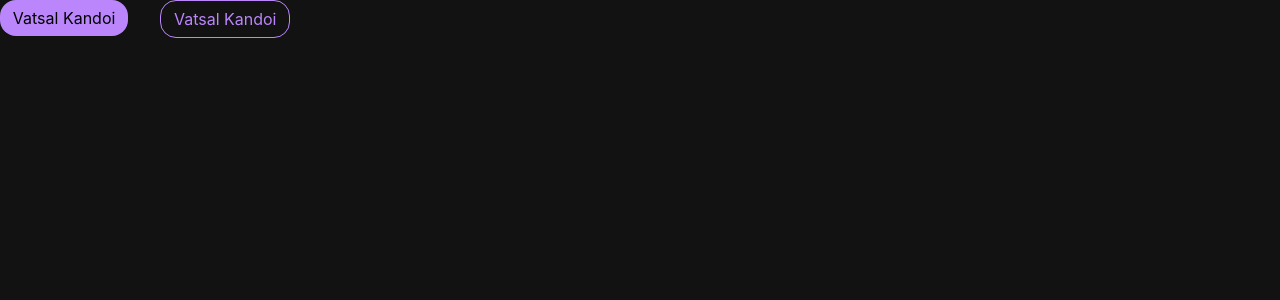
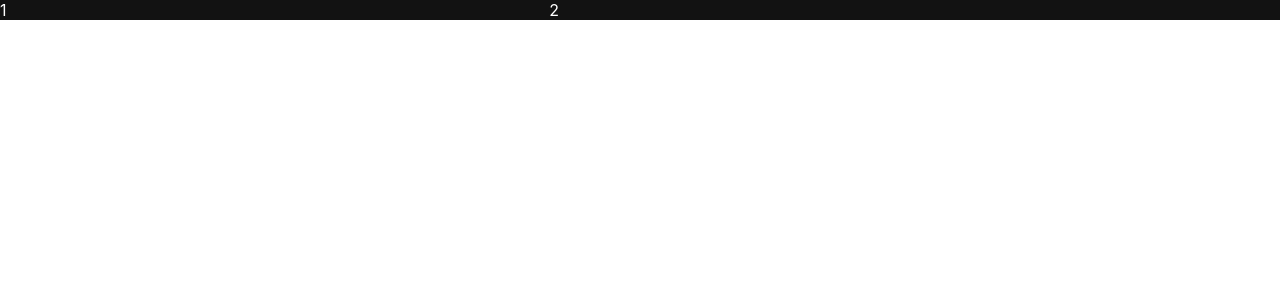
Before and after one commit to vatsal-kandoi/vatsal-kandoi.github.io, a React (Create React App) app: page / in a window 1280 px wide. Shown: the top 300 px of the page. Built offline with nearby package versions, Linux system fonts and the light colour scheme; the HTML template or start-up script is replaced by a standard one.

Commit message:
Added grids

```diff
--- a/package.json
+++ b/package.json
@@ -2,6 +2,7 @@
   "name": "portfolio",
   "version": "0.1.0",
   "private": true,
+  "homepage": "https://vatsal-kandoi.github.io/",
   "dependencies": {
     "@testing-library/jest-dom": "^5.17.0",
     "@testing-library/react": "^13.4.0",
@@ -17,6 +18,8 @@
     "web-vitals": "^2.1.4"
   },
   "scripts": {
+    "predeploy": "npm run build",
+    "deploy": "gh-pages -d build",
     "start": "react-scripts start",
     "build": "react-scripts build",
     "test": "react-scripts test",
--- a/src/App.tsx
+++ b/src/App.tsx
@@ -1,11 +1,8 @@
 import * as React from 'react';
+import { ThemeProvider } from "styled-components";
 import ThemeProviderContext from "./contexts/themeprovider";
-import { ThemeProvider } from "styled-components";
 import useThemeProvider from "./hooks/themeprovider";
-import Layer from './components/layer/layer';
-import { Button, IconButton } from './components/buttons';
-import Stack from './components/stack/stack';
-import Pill from './components/pill/pill';
+import Home from './views/home';
 
 const App: React.FC<{}> = () => {
   const {themeContextValue, theme} = useThemeProvider();
@@ -13,16 +10,7 @@ const App: React.FC<{}> = () => {
   return (
       <ThemeProviderContext.Provider value={themeContextValue}>
         <ThemeProvider theme={theme}>
-          <Layer style={{minHeight: "100vh"}}>
-            <Stack spacing={2}>
-              <Pill outlined={false}>
-                <>Vatsal Kandoi</>
-              </Pill>
-              <Pill outlined={true}>
-                <>Vatsal Kandoi</>
-              </Pill>
-            </Stack>
-          </Layer>
+          <Home></Home>
         </ThemeProvider>
       </ThemeProviderContext.Provider>
   );
--- /dev/null
+++ b/src/components/grid/grid.tsx
@@ -0,0 +1,45 @@
+import * as React from "react";
+import { GridContainer, GridItem } from "./styles";
+import { normalizeBreakPoints } from "../../utils/themes";
+
+interface IGridProps extends React.HTMLAttributes<HTMLDivElement> {
+    children: React.ReactElement | React.ReactElement[];
+    /** True if this is a grid container */
+    container?: boolean;
+    /** True if it is a grid item */
+    item?: boolean;
+    /** spacing between items in the container */
+    spacing?: 0 | 1 | 2 | 3 | 4 | 5 | 6;
+    /** sizes of the item at various break-points */
+    xs?: 1 | 2 | 3 | 4 | 5 | 6 | 7 | 8 | 9 | 10 | 11 | 12;
+    sm?: 1 | 2 | 3 | 4 | 5 | 6 | 7 | 8 | 9 | 10 | 11 | 12;
+    md?: 1 | 2 | 3 | 4 | 5 | 6 | 7 | 8 | 9 | 10 | 11 | 12;
+    lg?: 1 | 2 | 3 | 4 | 5 | 6 | 7 | 8 | 9 | 10 | 11 | 12;
+    xl?: 1 | 2 | 3 | 4 | 5 | 6 | 7 | 8 | 9 | 10 | 11 | 12;
+}
+
+const Grid: React.FC<IGridProps> = (props) => {
+    const {children, container, item, spacing, xs, sm, md, lg, xl, ...remaingProps} = props;
+
+    if (item) {
+        const new_breakpoints = normalizeBreakPoints(xs, sm, md, lg, xl);
+
+        return (
+            <GridItem $xl={new_breakpoints.xl} $md={new_breakpoints.md}
+                    $sm={new_breakpoints.sm} $lg={new_breakpoints.lg}
+                    $xs={new_breakpoints.xs}
+                    {...remaingProps}>
+                {children}
+            </GridItem>
+        );
+    }
+
+    return (
+        <GridContainer $spacing={spacing || 0} {...remaingProps}>
+            {children}
+        </GridContainer>
+    );
+}
+
+
+export default Grid;
--- /dev/null
+++ b/src/components/grid/styles.ts
@@ -0,0 +1,47 @@
+import styled from "styled-components";
+import { generateBreakpoints } from "../../utils/themes/grid/generateBreakpoints";
+import { Theme } from "../../interfaces";
+
+const GridContainer = styled.div.attrs<{
+    $spacing: 0 | 1 | 2 | 3 | 4 | 5 | 6,
+}>((props) => ({
+    $spacing: props.$spacing || 0,
+}))`
+    width: 100%;
+    height: 100%;
+    background-color: transparent;
+    display: flex;
+    gap: ${props =>  ((props.$spacing / 6) * 6) + "rem" };
+    flex-wrap: wrap;
+    flex-direction: row;
+`;
+
+const GridItem = styled.div.attrs<{
+    $xs: number;
+    $sm: number;
+    $md: number;
+    $lg: number;
+    $xl: number;
+}>((props) => ({
+    $xl: props.$xl,
+    $xs: props.$xs,
+    $md: props.$md,
+    $lg: props.$lg,
+    $sm: props.$sm,
+}))`
+    height: 100%;
+    background-color: transparent;
+    display: block;
+    flex-basis: 100%;
+    flex-grow: 0;
+    flex-direction: row;
+    ${props => generateBreakpoints(props.theme as Theme, "max-width", {
+        xs: `${props.$xs}%`,
+        sm: `${props.$sm}%`,
+        md: `${props.$md}%`,
+        lg: `${props.$lg}%`,
+        xl: `${props.$xl}%`,
+    })}
+`;
+
+export { GridContainer, GridItem };
--- a/src/components/layer/styles.ts
+++ b/src/components/layer/styles.ts
@@ -14,6 +14,7 @@ const Container = styled.div.attrs<{ $elevation?: number, $square?: boolean }>((
     background-color: ${props => (props.theme as Theme).palette.background};
     background-image: ${props => getBackgroundImageForLayer(props.$elevation || 0, (props.theme as Theme).mode)};
     border-radius: ${props => (props.$square || false) ? "0.25rem" : "0rem"};
+    color: ${props => (props.theme as Theme).palette.text.background}
 `
 
 export { Container };
--- /dev/null
+++ b/src/utils/themes/grid/generateBreakpoints.ts
@@ -0,0 +1,25 @@
+import { css } from "styled-components";
+import { Breakpoints, Theme } from "../../../interfaces";
+
+/**
+ * Generate the media query brreak points for the given attribute
+ */
+export function generateBreakpoints(theme: Theme, cssProp: string, valueMap: {
+    xs: string;
+    sm: string;
+    md: string;
+    lg: string;
+    xl: string
+}) {
+    let mediaQueries = "";
+
+    Object.keys(theme.breakpoints).forEach((breakpoint: string) => {
+        mediaQueries += `
+            @media screen and (max-width: ${theme.breakpoints[breakpoint as keyof Breakpoints]}px) {
+                ${cssProp}: ${valueMap[breakpoint as keyof Breakpoints]};
+            }
+        `
+    });
+
+      return mediaQueries;
+};
--- /dev/null
+++ b/src/utils/themes/grid/normalizeBreakpoints.ts
@@ -0,0 +1,33 @@
+
+type width = 1 | 2 | 3 | 4 | 5 | 6 | 7 | 8 | 9 | 10 | 11 | 12 | undefined;
+
+function convertToPercentage(w: width): number {
+    return (w !== undefined) ?  (w/12) * 100 : 100;
+}
+
+/**
+ * Noramlize the break points and assign missing ones for styled components media queries
+ */
+export function normalizeBreakPoints(xs: width, sm: width, md: width, lg: width, xl: width) {
+    const new_breakpoints: {
+        xs: number;
+        sm: number;
+        md: number;
+        lg: number;
+        xl: number;
+    } = {
+        xs: 100,
+        sm: 100,
+        md: 100,
+        lg: 100,
+        xl: 100,
+    };
+
+    new_breakpoints.xs = (xs === undefined) ? 100 : xs;
+    new_breakpoints.sm = (sm === undefined) ? new_breakpoints.xs : convertToPercentage(sm);
+    new_breakpoints.md = (md === undefined) ? new_breakpoints.sm : convertToPercentage(md);
+    new_breakpoints.lg = (lg === undefined) ? new_breakpoints.md : convertToPercentage(lg);
+    new_breakpoints.xl = (xl === undefined) ? new_breakpoints.lg : convertToPercentage(xl);
+
+    return new_breakpoints;
+};
--- a/src/utils/themes/index.ts
+++ b/src/utils/themes/index.ts
@@ -1 +1,3 @@
 export { default as hexToRGB } from "./hex2Rgb";
+export * from "./layer";
+export * from "./grid/normalizeBreakpoints";
--- a/src/views/base/page.tsx
+++ b/src/views/base/page.tsx
@@ -1 +1,20 @@
-export {};
+import * as React from "react";
+import Layer from "../../components/layer/layer";
+
+interface IPageProps{
+    children: React.ReactElement | React.ReactElement[];
+}
+
+const Page: React.FC<IPageProps> = (props) => {
+    const {children} = props;
+
+    return (
+        <Layer>
+            {children}
+        </Layer>
+    );
+}
+
+
+
+export default Page;
--- /dev/null
+++ b/src/views/base/settings.tsx
@@ -0,0 +1 @@
+export {};
--- /dev/null
+++ b/src/views/home/index.tsx
@@ -0,0 +1,21 @@
+import React from "react";
+import Page from "../base/page";
+import Grid from "../../components/grid/grid";
+
+const Home: React.FC = () => {
+
+    return (
+        <Page>
+            <Grid container={true} spacing={1}>
+                <Grid item={true} xs={12} md={5}>
+                    <>1</>
+                </Grid>
+                <Grid item={true} xs={12} md={5}>
+                    <>2</>
+                </Grid>
+            </Grid>
+            <></>
+        </Page>
+    );
+}
+export default Home;
```
